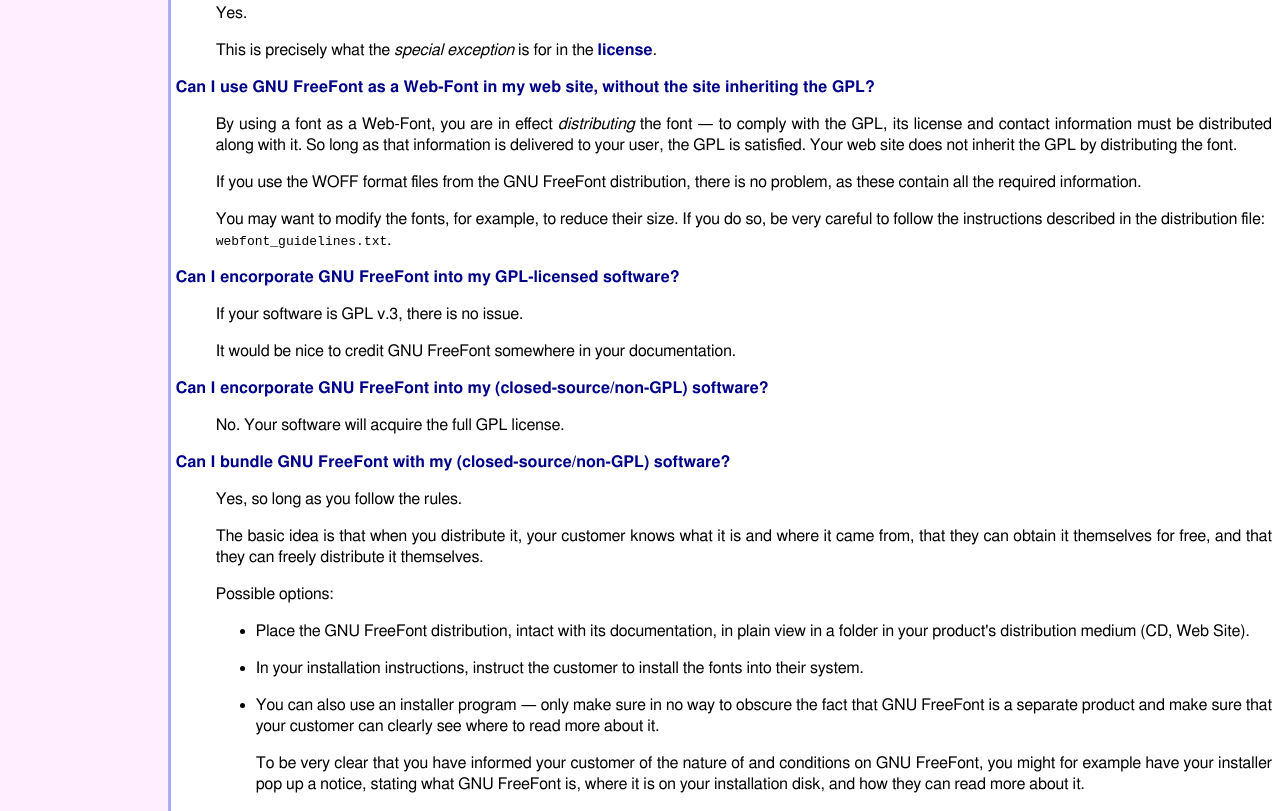
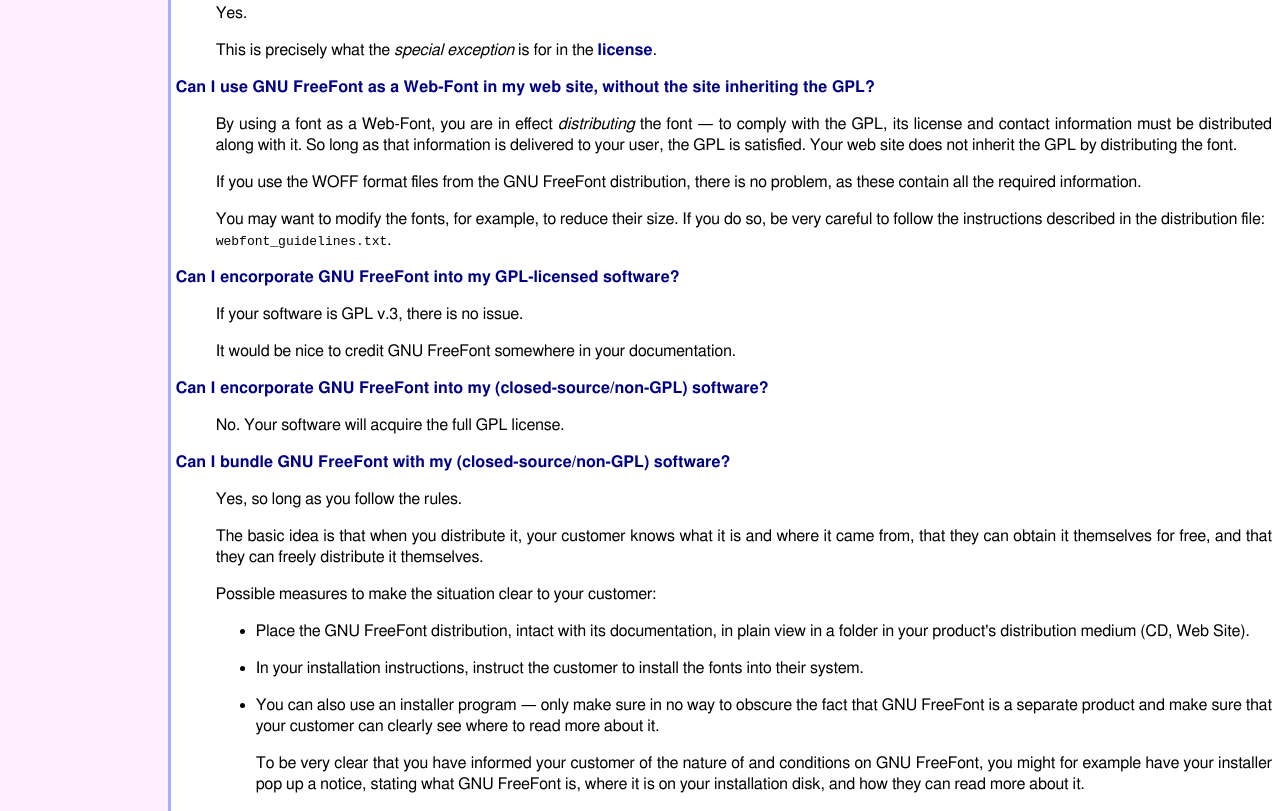
Before and after one commit to gnu-mirror-unofficial/freefont, a plain HTML site: page FAQ.html in a window 1280 px wide. Shown: the part 752-1563 px from the top of the page. Drawn offline with Linux system fonts and the light colour scheme.

Commit message:
clarification

```diff
--- a/FAQ.html
+++ b/FAQ.html
@@ -5,8 +5,8 @@
 <head>
 <meta http-equiv="Content-Type" content="text/html; charset=UTF-8" />
 <title>GNU FreeFont -- Frequently Asked Questions</title>
-<meta http-equiv="Last-Modified" content="$Date: 2013/04/24 10:05:50 $" />
-<meta http-equiv="Content-Version" content="$Revision: 1.6 $" />
+<meta http-equiv="Last-Modified" content="$Date: 2013/04/24 10:07:54 $" />
+<meta http-equiv="Content-Version" content="$Revision: 1.7 $" />
 <meta http-equiv="DC.Contributor" content="$Author: Stevan_White $" />
 <style type="text/css">
 	@import url("tt/trimmed/webfonts.css");
@@ -191,9 +191,8 @@
 	themselves for free, and that they can freely distribute it
 	themselves.
 	</p>
-
 	<p>
-	Possible options:
+	Possible measures to make the situation clear to your customer:
 	</p>
 	<ul>
 	<li>
```
